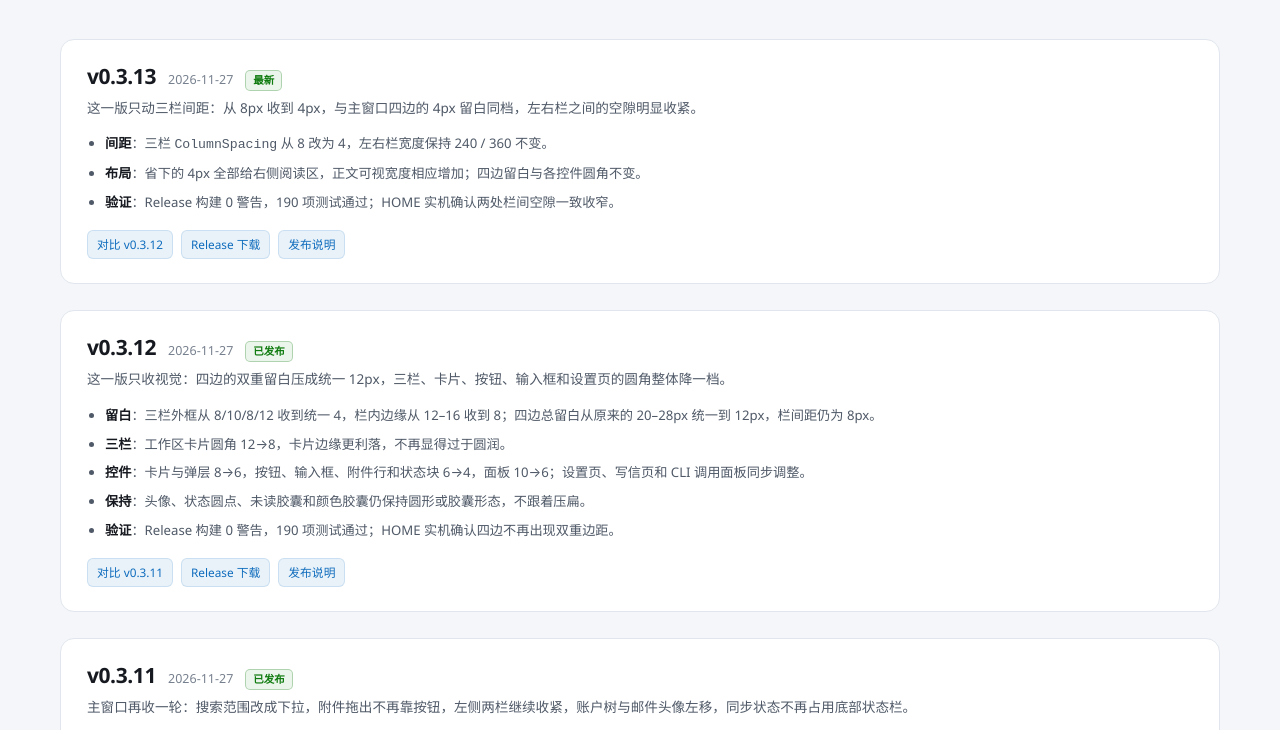
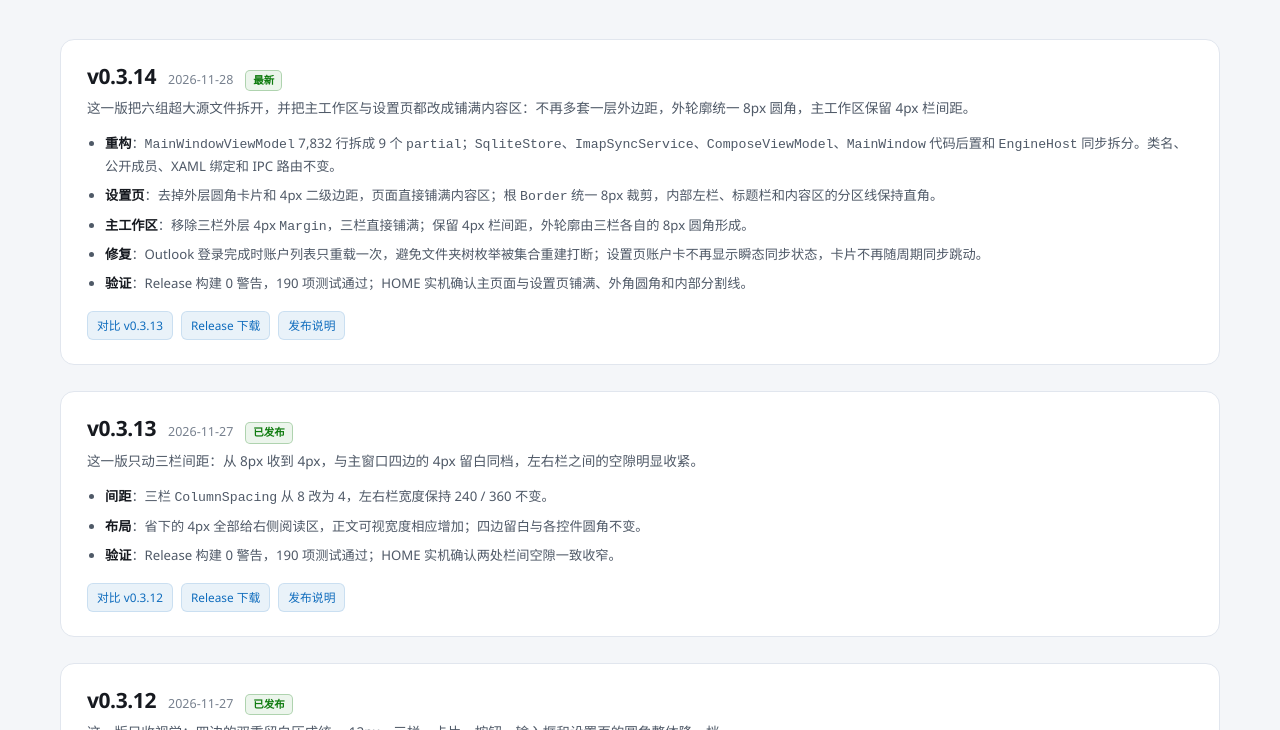
Before and after one commit to refout/MailDog, a plain HTML site: page web/changelog.html in a window 1280 px wide. Shown: the part 265-995 px from the top of the page. Drawn offline with Linux system fonts and the light colour scheme; no server answers.

Commit message:
chore(release): 准备 v0.3.14

```diff
--- a/web/changelog.html
+++ b/web/changelog.html
@@ -58,7 +58,7 @@
 
 <main id="main">
   <div class="wrap page-head">
-    <span class="pill"><span class="dot"></span> 当前版本 <span data-release-version>v0.3.13</span></span>
+    <span class="pill"><span class="dot"></span> 当前版本 <span data-release-version>v0.3.14</span></span>
     <h1>更新日志</h1>
     <p>每个版本改了什么，这里都用日常说法写出来。每个版本都有 64 位与 Arm 的便携包，64 位另有安装包。</p>
   </div>
@@ -67,9 +67,30 @@
 
     <article class="release">
       <div class="release-top">
+        <h2>v0.3.14</h2>
+        <span class="date">2026-11-28</span>
+        <span class="latest">最新</span>
+      </div>
+      <p class="summary">这一版把六组超大源文件拆开，并把主工作区与设置页都改成铺满内容区：不再多套一层外边距，外轮廓统一 8px 圆角，主工作区保留 4px 栏间距。</p>
+      <ul>
+        <li><b>重构</b>：<code>MainWindowViewModel</code> 7,832 行拆成 9 个 <code>partial</code>；<code>SqliteStore</code>、<code>ImapSyncService</code>、<code>ComposeViewModel</code>、<code>MainWindow</code> 代码后置和 <code>EngineHost</code> 同步拆分。类名、公开成员、XAML 绑定和 IPC 路由不变。</li>
+        <li><b>设置页</b>：去掉外层圆角卡片和 4px 二级边距，页面直接铺满内容区；根 <code>Border</code> 统一 8px 裁剪，内部左栏、标题栏和内容区的分区线保持直角。</li>
+        <li><b>主工作区</b>：移除三栏外层 4px <code>Margin</code>，三栏直接铺满；保留 4px 栏间距，外轮廓由三栏各自的 8px 圆角形成。</li>
+        <li><b>修复</b>：Outlook 登录完成时账户列表只重载一次，避免文件夹树枚举被集合重建打断；设置页账户卡不再显示瞬态同步状态，卡片不再随周期同步跳动。</li>
+        <li><b>验证</b>：Release 构建 0 警告，190 项测试通过；HOME 实机确认主页面与设置页铺满、外角圆角和内部分割线。</li>
+      </ul>
+      <div class="assets">
+        <a href="https://github.com/refout/MailDog/compare/v0.3.13...v0.3.14" target="_blank" rel="noopener">对比 v0.3.13</a>
+        <a href="https://github.com/refout/MailDog/releases/tag/v0.3.14" target="_blank" rel="noopener">Release 下载</a>
+        <a href="https://github.com/refout/MailDog/blob/main/docs/releases/0.3.14.md" target="_blank" rel="noopener">发布说明</a>
+      </div>
+    </article>
+
+    <article class="release">
+      <div class="release-top">
         <h2>v0.3.13</h2>
         <span class="date">2026-11-27</span>
-        <span class="latest">最新</span>
+        <span class="latest">已发布</span>
       </div>
       <p class="summary">这一版只动三栏间距：从 8px 收到 4px，与主窗口四边的 4px 留白同档，左右栏之间的空隙明显收紧。</p>
       <ul>
```
Also changed, not shown: web/index.html (+3 -3 lines), 3 other files.
